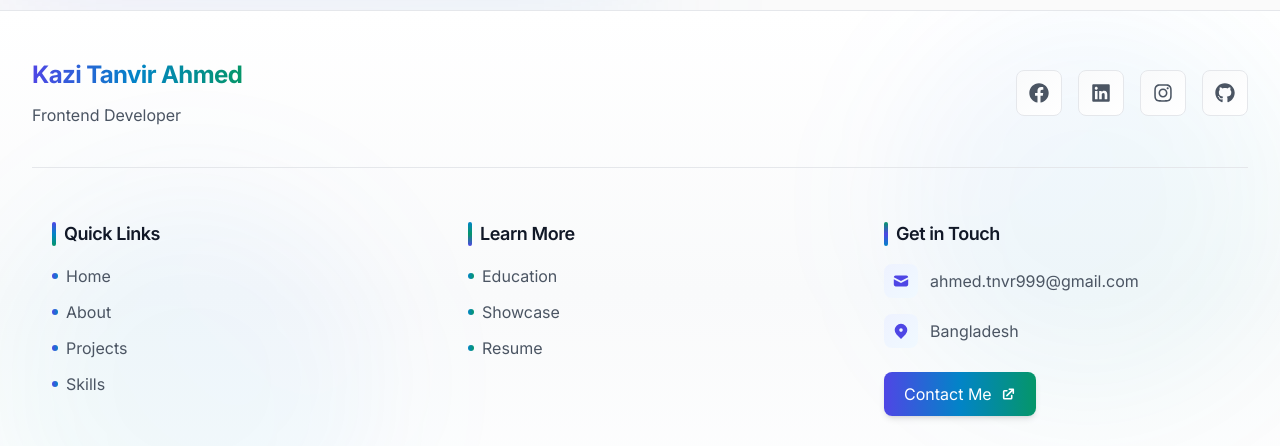
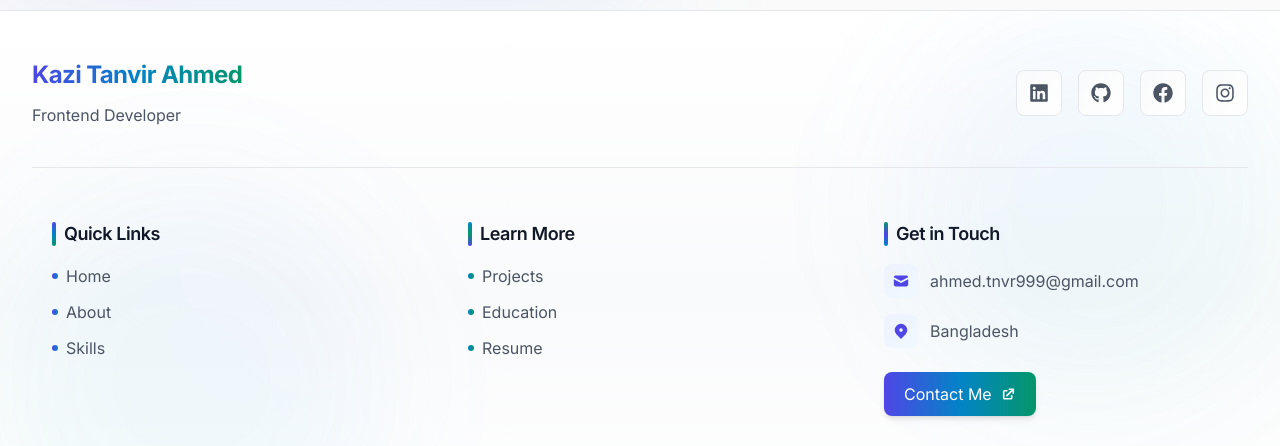
Before and after one commit to TanvirCou/portfolio-nextjs, a Next.js app: page /about in a window 1280 px wide. Shown: the part 2084-2530 px from the top of the page. Built offline with nearby package versions, Linux system fonts and the light colour scheme; grey boxes are pictures that could not be loaded.

Commit message:
Some design & readme file upgraded.

```diff
--- a/src/app/layout.tsx
+++ b/src/app/layout.tsx
@@ -20,7 +20,7 @@ export const metadata: Metadata = {
   openGraph: {
     type: 'website',
     locale: 'en_US',
-    url: '',
+    url: 'https://kazi-tanvir-folio.vercel.app/',
     title: 'Kazi Tanvir Ahmed - Frontend Developer',
     description: 'Portfolio of Kazi Tanvir Ahmed - Frontend Developer',
     siteName: 'Kazi Tanvir Ahmed Portfolio',
@@ -46,8 +46,6 @@ export const metadata: Metadata = {
   },
   icons: {
     icon: '/favicon.svg',
-    apple: '/apple-touch-icon.png',
-    shortcut: '/favicon.ico',
   },
 };
 
--- a/src/components/Footer.tsx
+++ b/src/components/Footer.tsx
@@ -25,10 +25,10 @@ export default function Footer() {
   };
 
   const socialLinks = [
+    { name: 'LinkedIn', icon: <FaLinkedin size={20} />, url: personalInfo.socialLinks.find(link => link.name === 'LinkedIn')?.url || '#' },
+    { name: 'GitHub', icon: <FaGithub size={20} />, url: personalInfo.socialLinks.find(link => link.name === 'GitHub')?.url || '#' },
     { name: 'Facebook', icon: <FaFacebook size={20} />, url: personalInfo.socialLinks.find(link => link.name === 'Facebook')?.url || '#' },
-    { name: 'LinkedIn', icon: <FaLinkedin size={20} />, url: personalInfo.socialLinks.find(link => link.name === 'LinkedIn')?.url || '#' },
     { name: 'Instagram', icon: <FaInstagram size={20} />, url: personalInfo.socialLinks.find(link => link.name === 'Instagram')?.url || '#' },
-    { name: 'GitHub', icon: <FaGithub size={20} />, url: personalInfo.socialLinks.find(link => link.name === 'GitHub')?.url || '#' },
   ];
 
   const containerVariants = {
@@ -138,7 +138,6 @@ export default function Footer() {
               {[
                 { name: 'Home', path: '/' },
                 { name: 'About', path: '/about' },
-                { name: 'Projects', path: '/projects' },
                 { name: 'Skills', path: '/skills' }
               ].map((link, index) => (
                 <li key={index}>
@@ -164,8 +163,8 @@ export default function Footer() {
             </h3>
             <ul className="space-y-3">
               {[
+                { name: 'Projects', path: '/projects' },
                 { name: 'Education', path: '/education' },
-                { name: 'Showcase', path: '/showcase' },
                 { name: 'Resume', path: '/resume' }
               ].map((link, index) => (
                 <li key={index}>
--- a/src/data/personalInfo.ts
+++ b/src/data/personalInfo.ts
@@ -30,10 +30,10 @@ export const personalInfo: PersonalInfo = {
     "✍️ Love building projects, documenting learning, and teaching through content.",
   ],
   socialLinks: [
+    { name: "LinkedIn", url: "https://www.linkedin.com/in/tnvr-kazi/" },
+    { name: "GitHub", url: "https://github.com/TanvirCou" },
     { name: "Facebook", url: "https://www.facebook.com/ahmed.tnvr.999" },
-    { name: "LinkedIn", url: "https://www.linkedin.com/in/tnvr-kazi/" },
     { name: "Instagram", url: "https://www.instagram.com/tnvr_ahmed" },
-    { name: "GitHub", url: "https://github.com/TanvirCou" },
   ],
   resumeUrl: "/assets/Kazi_Tanvir_Ahmed.pdf",
   profileImage: "/assets/profile.jpeg",
```
Also changed, not shown: 1 other file (tests, documents, lock files or other folders).
